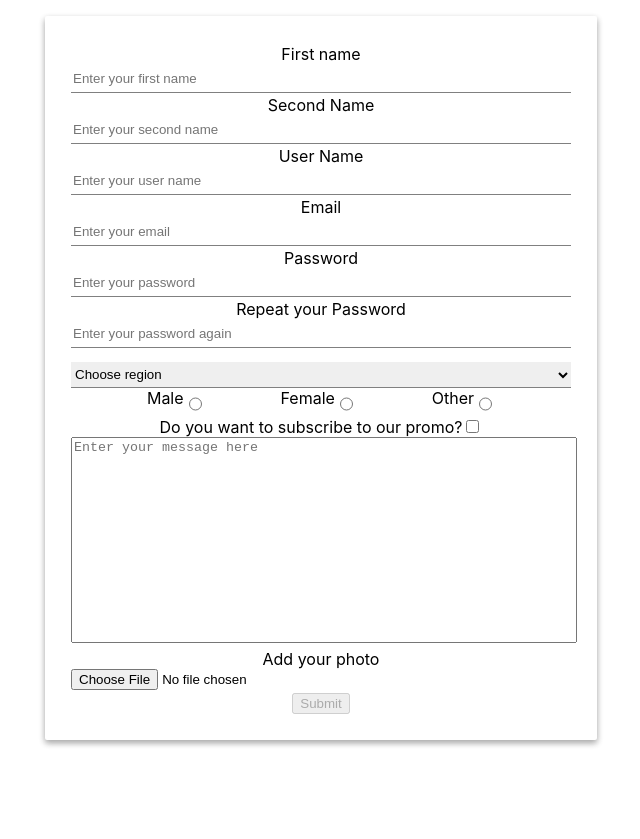
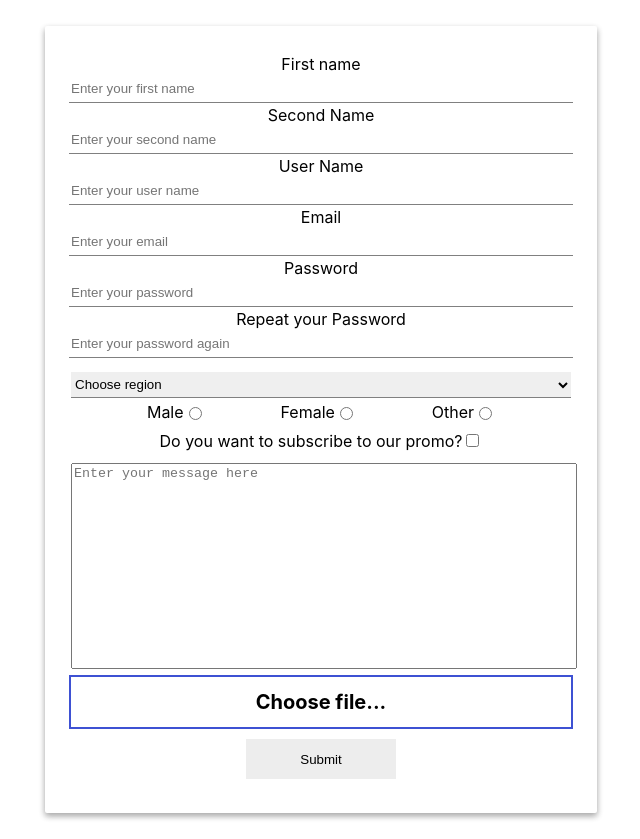
Before and after one commit to Seredenko23/homework9, a React (Create React App) app: page / in a window 1280 px wide. Shown: the whole page, without its empty margins (319-959 px from the left). Before the commit the page ends 800 px from the top, so only its background shows below. Built offline with nearby package versions, Linux system fonts and the light colour scheme.

Commit message:
added some style to fileinput and submit button

```diff
--- a/src/App.css
+++ b/src/App.css
@@ -1,38 +1,3 @@
 .App {
   text-align: center;
 }
-
-.App-logo {
-  height: 40vmin;
-  pointer-events: none;
-}
-
-@media (prefers-reduced-motion: no-preference) {
-  .App-logo {
-    animation: App-logo-spin infinite 20s linear;
-  }
-}
-
-.App-header {
-  background-color: #282c34;
-  min-height: 100vh;
-  display: flex;
-  flex-direction: column;
-  align-items: center;
-  justify-content: center;
-  font-size: calc(10px + 2vmin);
-  color: white;
-}
-
-.App-link {
-  color: #61dafb;
-}
-
-@keyframes App-logo-spin {
-  from {
-    transform: rotate(0deg);
-  }
-  to {
-    transform: rotate(360deg);
-  }
-}
--- a/src/Form/Form.css
+++ b/src/Form/Form.css
@@ -2,9 +2,35 @@
     background: #fff;
     border-radius: 2px;
     display: inline-block;
-    margin: 1rem;
+    margin: 26px;
     padding: 26px;
     position: relative;
     width: 500px;
     box-shadow: 0 3px 6px rgba(0,0,0,0.16), 0 3px 6px rgba(0,0,0,0.23);
 }
+
+.submit-btn {
+    width: 150px;
+    height: 40px;
+    margin: 8px 0;
+    outline: none;
+    border: none;
+    background-color: #3443ad;
+    color: white;
+}
+
+.submit-btn[disabled] {
+    color: black;
+    background-color: #ededed;
+    border: #3443ad;
+}
+.submit-btn[disabled]:hover {
+    transition: .2s ease;
+    background-color: #ededed;
+}
+
+
+.submit-btn:hover {
+    transition: .2s ease;
+    background-color: #2c3994;
+}
--- a/src/Form/Form.js
+++ b/src/Form/Form.js
@@ -133,7 +133,7 @@ class Form extends Component {
                     handler={this.handler}
                     placeholder='Enter your password'
                     value={this.state.newUser.password}
-                    type='text'
+                    type='password'
                     error={errors.password}
                     errText={`Password to short!`}/>
                 <Input
@@ -142,7 +142,7 @@ class Form extends Component {
                     handler={this.handler}
                     placeholder='Enter your password again'
                     value={this.state.newUser.repeatPassword}
-                    type='text'
+                    type='password'
                     error={errors.repeatPassword}
                     errText={`Passwords aren't same`}/>
                 <Select
@@ -157,6 +157,7 @@ class Form extends Component {
                 <RadioButtons
                     handler={this.handler}/>
                 <Checkbox
+                    id='sendPromo'
                     name='sendPromo'
                     handler={this.handler}
                     check={this.state.newUser.sendPromo}
@@ -169,13 +170,14 @@ class Form extends Component {
                 />
                 <FileInput
                     name='photo'
+                    id='photo'
                     title='Add your photo'
                     handler={this.handler}
                     placeholder='Choose photo'
                     value={this.state.newUser.photo}
                     error={errors.photo}
                     errText={`You need to choose file, also this must be jpg or png`}/>
-                <button
+                <button className='submit-btn'
                     disabled={isDisabled}
                     type='submit'>
                     Submit
--- a/src/Form/part/Checkbox/Checkbox.css
+++ b/src/Form/part/Checkbox/Checkbox.css
@@ -0,0 +1,3 @@
+.checkbox {
+    margin: 7px 0 12px;
+}
--- a/src/Form/part/Checkbox/Checkbox.js
+++ b/src/Form/part/Checkbox/Checkbox.js
@@ -3,13 +3,14 @@ import "./Checkbox.css"
 
 class Checkbox extends Component {
     render() {
-        const {name, title, handler, check} = this.props
+        const {name, id, title, handler, check} = this.props
         return (
             <div className='checkbox'>
                 <label htmlFor={name}>{title}</label>
                 <input
                     onChange={handler}
                     checked={check}
+                    id={id}
                     name={name}
                     type="checkbox"/>
             </div>
--- a/src/Form/part/FileInput/FileInput.css
+++ b/src/Form/part/FileInput/FileInput.css
@@ -0,0 +1,32 @@
+.input-wrapper {
+    justify-content: center;
+}
+
+.file-input {
+    width: 0;
+    height: 0;
+    opacity: 0;
+    overflow: hidden;
+    position: absolute;
+    z-index: -1;
+}
+
+.fileinput-label {
+    display: flex;
+    justify-content: center;
+    align-items: center;
+    width: 100%;
+    height: 50px;
+    color: black;
+    border: 2px solid #3e51d3;
+    font-size: 15pt;
+    font-weight: bold;
+    cursor: pointer;
+    overflow: hidden;
+}
+
+.fileinput-label:hover {
+    transition: .2s ease-out;
+    background-color: #3443ad;
+    color: white;
+}
--- a/src/Form/part/FileInput/FileInput.js
+++ b/src/Form/part/FileInput/FileInput.js
@@ -7,6 +7,7 @@ class FileInput extends Component {
         this.fileInput = React.createRef();
         this.state = {
             touched: false,
+            title:'Choose file...'
         }
     }
 
@@ -16,16 +17,25 @@ class FileInput extends Component {
         })
     };
 
+    changeTitle = (e) => {
+        const fileName = e.target.value.split( '\\' ).pop();
+        this.setState({
+            title: fileName,
+        })
+    }
+
     render() {
-        const {name, title, handler, placeholder, error, errText} = this.props
+        const {name, id , handler, placeholder, error, errText} = this.props
         return (
             <div className='input-wrapper'>
-                <label className='registration-label'
-                       htmlFor={name}>{title}</label>
-                <input className={error && this.state.touched ? 'error file-input' : 'file-input'}
+                <label className='fileinput-label'
+                       htmlFor={name}>{this.state.title}</label>
+                <input className='file-input'
                        ref={this.fileInput}
+                       id={id}
                        name={name}
-                       onChange={handler}
+                       onChange={(e) => {this.changeTitle(e); handler(e);}}
+                       onBlur={this.touch}
                        placeholder={placeholder}
                        type='file'/>
                 {(error && this.state.touched) && (
--- a/src/Form/part/Input/Input.css
+++ b/src/Form/part/Input/Input.css
@@ -1,17 +1,19 @@
 .input-wrapper {
     display: flex;
     flex-direction: column;
+    align-items: center;
     margin: 2px 0;
 }
 
-.radiogit-wrapper {
+.radio-wrapper {
     display: flex;
     flex-direction: row;
     align-items: center;
     margin: 2px 0;
 }
 
-.registration-input {
+.registration-input[type='text'], .registration-input[type='password'] {
+    width: 100%;
     height: 26px;
     border: none;
     border-bottom: 1px solid grey;
@@ -19,7 +21,7 @@
 
 .registration-input:focus {
     outline: none;
-    border-bottom: 1px solid green;
+    border-bottom: 1px solid #3443ad;
 }
 
 .error-description {
--- a/src/Form/part/Select/Select.css
+++ b/src/Form/part/Select/Select.css
@@ -8,5 +8,5 @@
 
 .select:focus {
     outline: none;
-    border-bottom: 1px solid green;
+    border-bottom: 1px solid #3e51d3;
 }
--- a/src/index.css
+++ b/src/index.css
@@ -8,7 +8,7 @@ body {
 }
 
 .error {
-  border-bottom: 1px solid red;
+  border-bottom: 1px solid red !important;
 }
 
 code {
```
